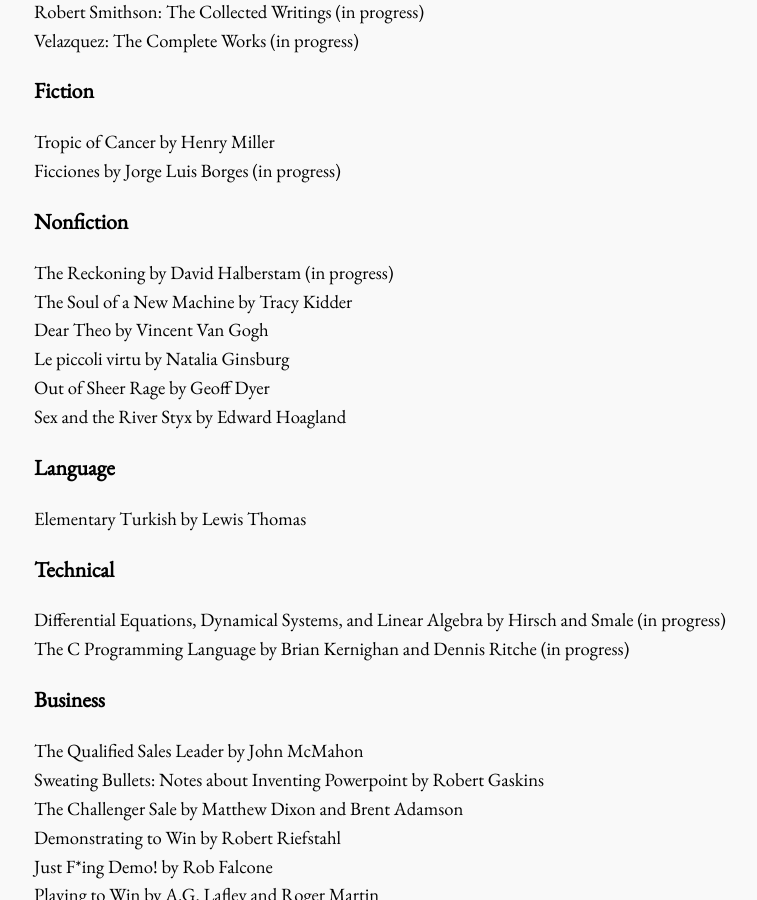
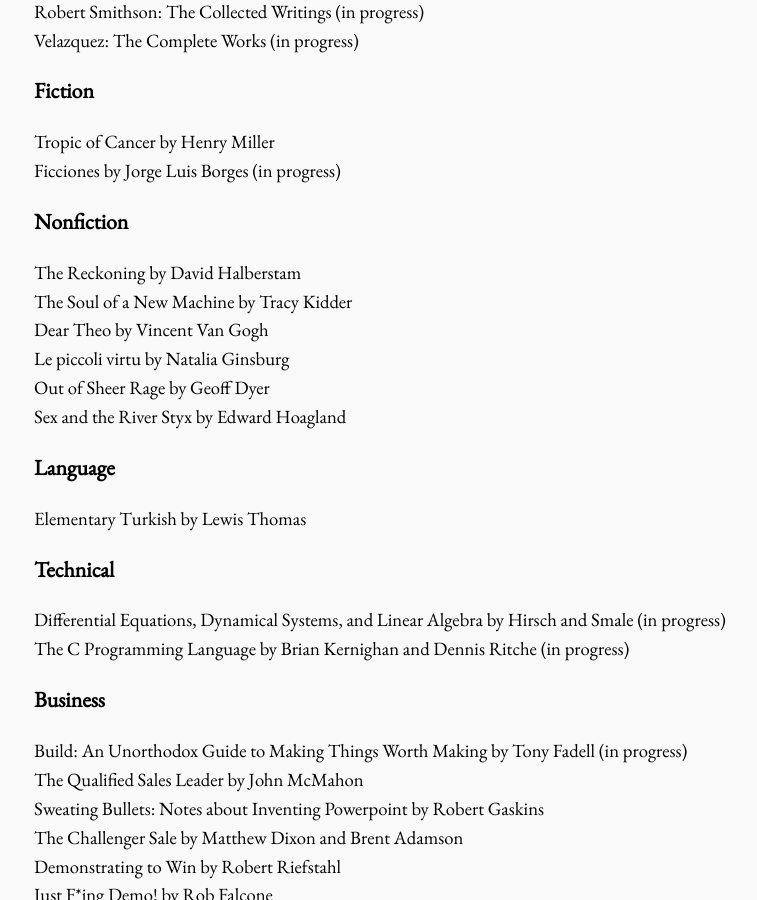
Before and after one commit to bora-uyumazturk/bora-uyumazturk.github.io, a Jekyll site: the page built from reading.html, in a window 1280 px wide and 900 px high, scrolled down 509 px. Shown: the whole window, without its empty margins (138-895 px from the left). Built offline with Jekyll 4.4.1, drawn with Linux system fonts in a browser that asks for light colours; some of the changed lines change nothing that is shown.

Commit message:
Update reading.html

```diff
--- a/reading.html
+++ b/reading.html
@@ -31,7 +31,7 @@
 
   <h3>Nonfiction</h3>
 
-  The Reckoning by David Halberstam (in progress) <br>
+  The Reckoning by David Halberstam <br>
   The Soul of a New Machine by Tracy Kidder <br>
   Dear Theo by Vincent Van Gogh <br>
   Le piccoli virtu by Natalia Ginsburg <br>
@@ -49,6 +49,7 @@
 
   <h3>Business</h3>
 
+  Build: An Unorthodox Guide to Making Things Worth Making by Tony Fadell (in progress) <br>
   The Qualified Sales Leader by John McMahon <br>
   Sweating Bullets: Notes about Inventing Powerpoint by Robert Gaskins <br>
   The Challenger Sale by Matthew Dixon and Brent Adamson <br>
```
